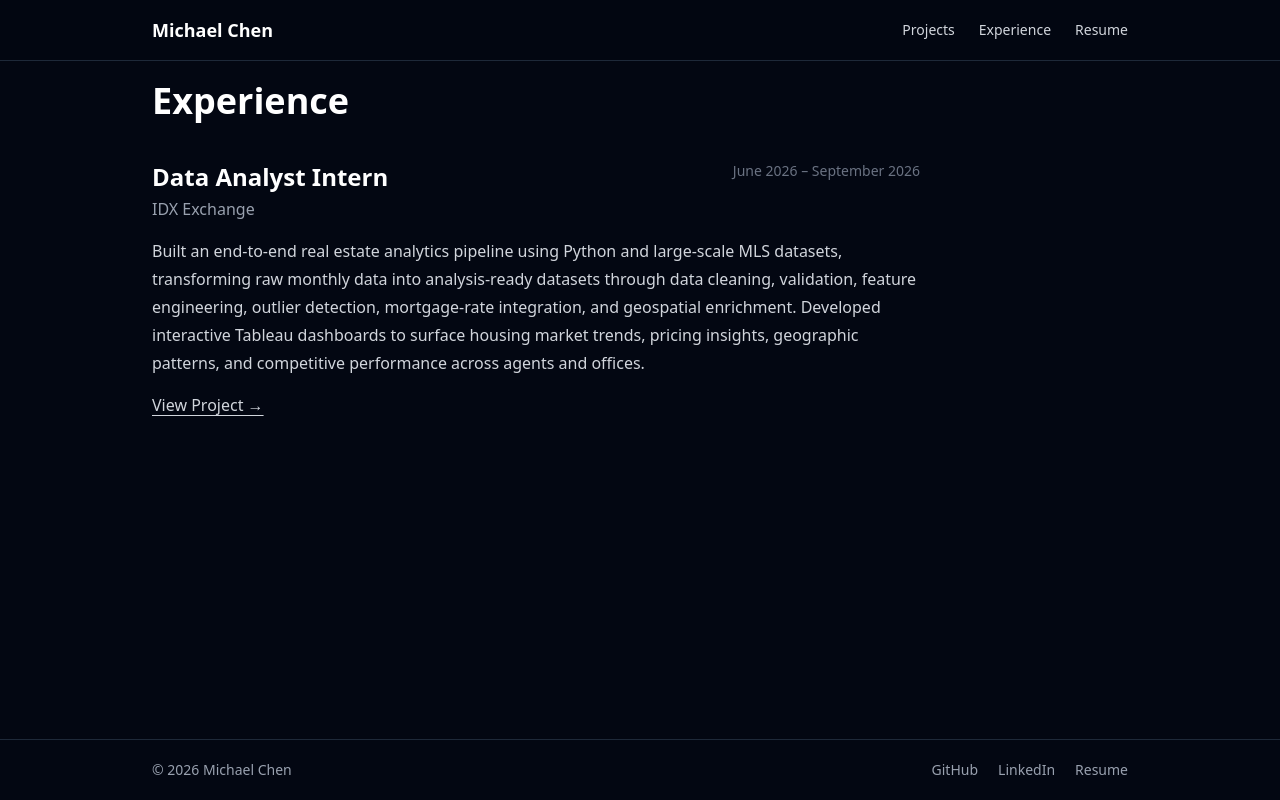
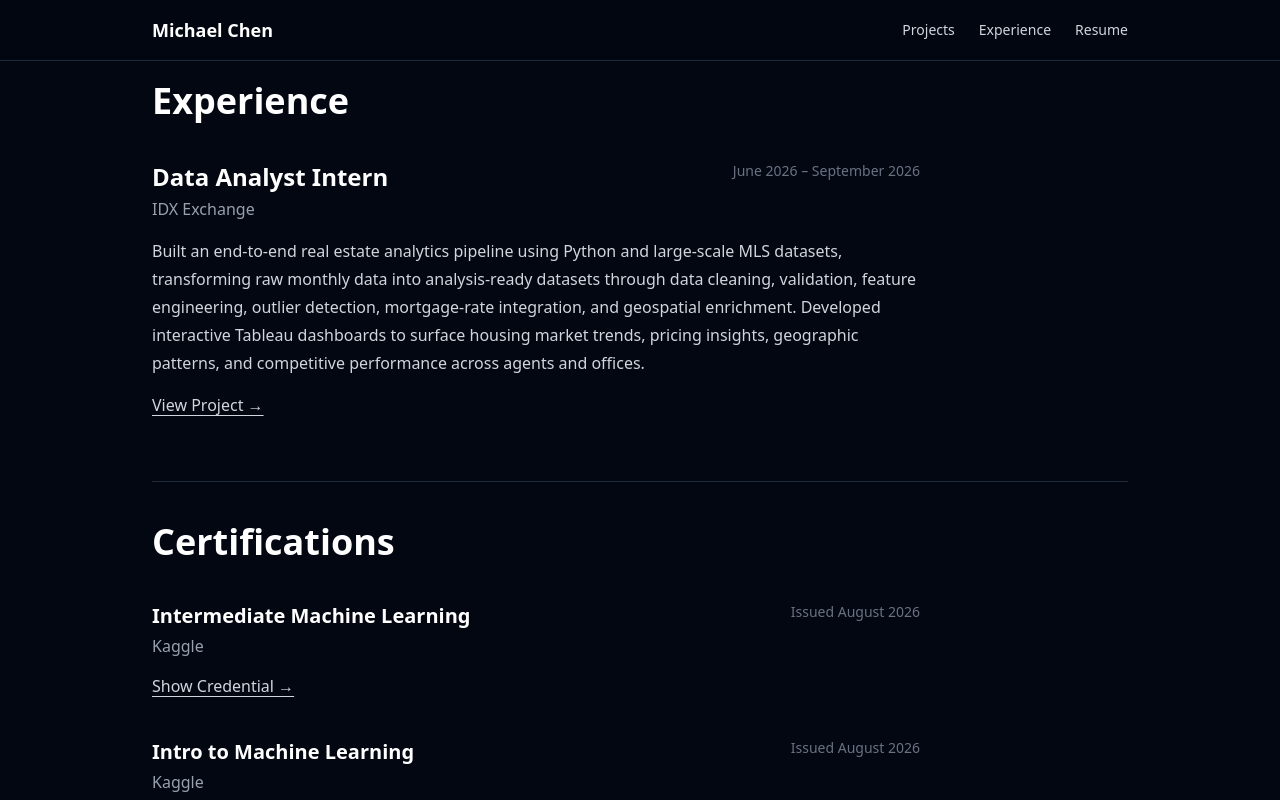
Before and after one commit to Migdf/portfolio, a Next.js app: page /experience in a window 1280 px wide. Shown: the top 800 px of the page. Built offline with nearby package versions, Linux system fonts and the light colour scheme.

Commit message:
Improve project pages

```diff
--- /dev/null
+++ b/src/app/components/CertificateItem.tsx
@@ -0,0 +1,56 @@
+type CertificateItemProps = {
+  title: string;
+  issuer: string;
+  date: string;
+  credentialId?: string;
+  credentialUrl?: string;
+};
+
+export default function CertificateItem({
+  title,
+  issuer,
+  date,
+  credentialId,
+  credentialUrl,
+}: CertificateItemProps) {
+  return (
+    <div className="max-w-3xl">
+
+      <div className="flex flex-col gap-1 sm:flex-row sm:items-start sm:justify-between">
+
+        <div>
+          <h2 className="text-xl font-bold text-white">
+            {title}
+          </h2>
+
+          <p className="mt-1 text-gray-400">
+            {issuer}
+          </p>
+        </div>
+
+        <p className="text-sm text-gray-500">
+          {date}
+        </p>
+
+      </div>
+
+      {credentialId && (
+        <p className="mt-3 text-sm text-gray-500">
+          Credential ID: {credentialId}
+        </p>
+      )}
+
+      {credentialUrl && (
+        <a
+          href={credentialUrl}
+          target="_blank"
+          rel="noopener noreferrer"
+          className="mt-4 inline-block font-medium text-gray-300 underline underline-offset-4 transition hover:text-white"
+        >
+          Show Credential →
+        </a>
+      )}
+
+    </div>
+  );
+}
--- /dev/null
+++ b/src/app/components/ExperienceItem.tsx
@@ -0,0 +1,69 @@
+import Link from "next/link";
+
+type ExperienceItemProps = {
+  title: string;
+  company: string;
+  date: string;
+  description: string;
+  companyHref?: string;
+  projectHref?: string;
+  projectLabel?: string;
+};
+
+export default function ExperienceItem({
+  title,
+  company,
+  date,
+  description,
+  companyHref,
+  projectHref,
+  projectLabel = "View Project →",
+}: ExperienceItemProps) {
+  return (
+    <div className="max-w-3xl">
+
+      <div className="flex flex-col gap-1 sm:flex-row sm:items-start sm:justify-between">
+
+        <div>
+          <h2 className="text-2xl font-bold text-white">
+            {title}
+          </h2>
+
+          {companyHref ? (
+            <a
+              href={companyHref}
+              target="_blank"
+              rel="noopener noreferrer"
+              className="mt-1 inline-block text-gray-400 transition hover:text-white"
+            >
+              {company}
+            </a>
+          ) : (
+            <p className="mt-1 text-gray-400">
+              {company}
+            </p>
+          )}
+        </div>
+
+        <p className="text-sm text-gray-500">
+          {date}
+        </p>
+
+      </div>
+
+      <p className="mt-4 whitespace-pre-line leading-7 text-gray-300">
+        {description}
+      </p>
+
+      {projectHref && (
+        <Link
+          href={projectHref}
+          className="mt-4 inline-block font-medium text-gray-300 underline underline-offset-4 transition hover:text-white"
+        >
+          {projectLabel}
+        </Link>
+      )}
+
+    </div>
+  );
+}
--- a/src/app/experience/page.tsx
+++ b/src/app/experience/page.tsx
@@ -1,4 +1,5 @@
-import Link from "next/link";
+import ExperienceItem from "../components/ExperienceItem";
+import CertificateItem from "../components/CertificateItem";
 
 export default function ExperiencePage() {
   return (
@@ -8,45 +9,54 @@ export default function ExperiencePage() {
         Experience
       </h1>
 
-      <div className="mt-10 max-w-3xl">
+      <div className="mt-10 space-y-12">
 
-        <div className="flex flex-col gap-1 sm:flex-row sm:items-start sm:justify-between">
+        <ExperienceItem
+          title="Data Analyst Intern"
+          company="IDX Exchange"
+          date="June 2026 – September 2026"
+          description={
+            "Built an end-to-end real estate analytics pipeline using Python " +
+            "and large-scale MLS datasets, transforming raw monthly data into " +
+            "analysis-ready datasets through data cleaning, validation, feature " +
+            "engineering, outlier detection, mortgage-rate integration, and geospatial " +
+            "enrichment. Developed interactive Tableau dashboards to surface housing " +
+            "market trends, pricing insights, geographic patterns, and competitive " +
+            "performance across agents and offices."
+}
+          projectHref="/projects/idx-analytics"
+        />
 
-          <div>
-            <h2 className="text-2xl font-bold text-white">
-              Data Analyst Intern
-            </h2>
+      </div>
 
-            <p className="mt-1 text-gray-400">
-              IDX Exchange
-            </p>
-          </div>
 
-          <p className="text-sm text-gray-500">
-            June 2026 – September 2026
-          </p>
+      {/* Certifications */}
+      <section className="mt-16 border-t border-gray-800 pt-10">
+
+        <h1 className="text-4xl font-bold text-white">
+          Certifications
+        </h1>
+
+        <div className="mt-10 space-y-10">
+
+          <CertificateItem
+            title="Intermediate Machine Learning"
+            issuer="Kaggle"
+            date="Issued August 2026"
+            credentialUrl="https://www.kaggle.com/learn/certification/migdfme/intermediate-machine-learning"
+          />
+
+          <CertificateItem
+            title="Intro to Machine Learning"
+            issuer="Kaggle"
+            date="Issued August 2026"
+            credentialUrl="https://www.kaggle.com/learn/certification/migdfme/intro-to-machine-learning"
+          />
 
         </div>
 
-        <p className="mt-4 leading-7 text-gray-300">
-          Built an end-to-end real estate analytics pipeline using
-          Python and large-scale MLS datasets, transforming raw
-          monthly data into analysis-ready datasets through data
-          cleaning, validation, feature engineering, outlier detection,
-          mortgage-rate integration, and geospatial enrichment. Developed
-          interactive Tableau dashboards to surface housing market trends,
-          pricing insights, geographic patterns, and competitive performance
-          across agents and offices.
-        </p>
 
-        <Link
-          href="/projects/idx-analytics"
-          className="mt-4 inline-block font-medium text-gray-300 underline underline-offset-4 transition hover:text-white"
-        >
-          View Project →
-        </Link>
-
-      </div>
+      </section>
 
     </main>
   );
```
